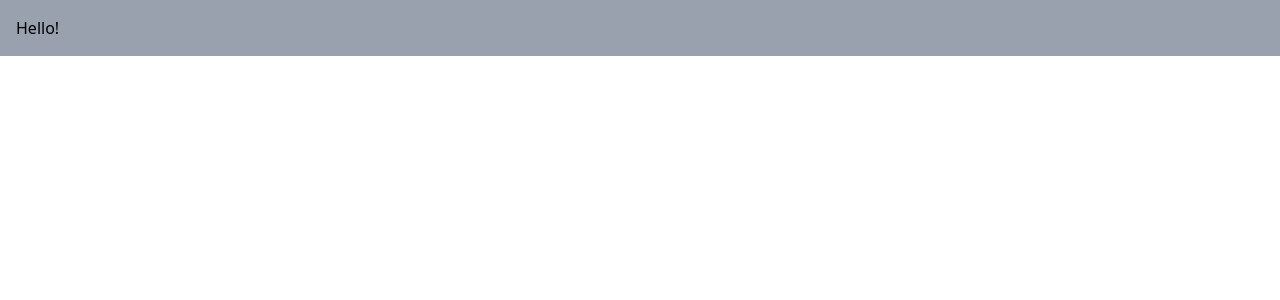
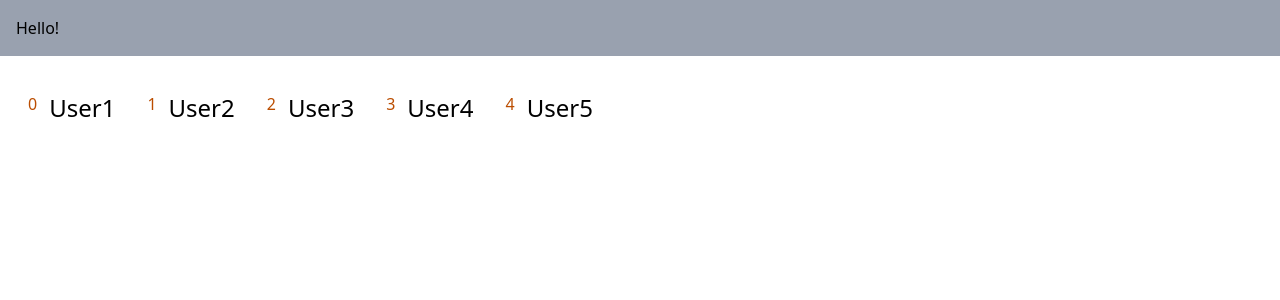
Before and after one commit to Shanna024985/React-todo-web-app, a React (Vite) app in the folder toDoApp/: page / in a window 1280 px wide. Shown: the top 300 px of the page. Built offline with nearby package versions, Linux system fonts and the light colour scheme.

Commit message:
Added new files and finished react state and array rendering

```diff
--- a/toDoApp/src/App.jsx
+++ b/toDoApp/src/App.jsx
@@ -1,15 +1,18 @@
-import { useState } from 'react'
-import reactLogo from './assets/react.svg'
-import viteLogo from '/vite.svg'
 import { NavBar }  from './components/navBar'
 import './App.css'
+import { useState } from 'react'
+import { DivForDisplayingUsers } from './components/divForDisplayingUsers'
 
 function App() {
-  let array = ["User1", "User2", "User3"]
+  let array = ["User1", "User2", "User3", "User4", "User5"]
   return (
     <>
       <NavBar></NavBar>
-
+      <div className='flex gap-8 mt-6 ml-4 p-3'>
+        {array.map((value,index)=>{
+          return <DivForDisplayingUsers data={value} index={index}/>
+        })}
+      </div>
     </>
   )
 }
--- /dev/null
+++ b/toDoApp/src/components/DivForDisplayingUsers.jsx
@@ -0,0 +1,9 @@
+
+export const DivForDisplayingUsers = ({data,index}) => {
+  return (
+    <div className="flex gap-3">
+        <h1 className="text-amber-700">{index}</h1>
+        <p className="text-2xl">{data}</p>
+    </div>
+  )
+}
--- a/toDoApp/src/output.css
+++ b/toDoApp/src/output.css
@@ -518,11 +518,87 @@
   }
 }
 @layer utilities {
+  .collapse {
+    visibility: collapse;
+  }
+  .relative {
+    position: relative;
+  }
+  .mt-6 {
+    margin-top: calc(var(--spacing) * 6);
+  }
+  .mt-7 {
+    margin-top: calc(var(--spacing) * 7);
+  }
+  .ml-3 {
+    margin-left: calc(var(--spacing) * 3);
+  }
+  .ml-4 {
+    margin-left: calc(var(--spacing) * 4);
+  }
+  .block {
+    display: block;
+  }
+  .flex {
+    display: flex;
+  }
+  .inline-flex {
+    display: inline-flex;
+  }
+  .list-item {
+    display: list-item;
+  }
+  .table {
+    display: table;
+  }
+  .border-collapse {
+    border-collapse: collapse;
+  }
+  .transform {
+    transform: var(--tw-rotate-x) var(--tw-rotate-y) var(--tw-rotate-z) var(--tw-skew-x) var(--tw-skew-y);
+  }
+  .resize {
+    resize: both;
+  }
+  .gap-3 {
+    gap: calc(var(--spacing) * 3);
+  }
+  .gap-8 {
+    gap: calc(var(--spacing) * 8);
+  }
+  .border {
+    border-style: var(--tw-border-style);
+    border-width: 1px;
+  }
   .bg-gray-400 {
     background-color: var(--color-gray-400);
   }
+  .p-3 {
+    padding: calc(var(--spacing) * 3);
+  }
   .p-4 {
     padding: calc(var(--spacing) * 4);
+  }
+  .p-5 {
+    padding: calc(var(--spacing) * 5);
+  }
+  .text-2xl {
+    font-size: var(--text-2xl);
+    line-height: var(--tw-leading, var(--text-2xl--line-height));
+  }
+  .text-4xl {
+    font-size: var(--text-4xl);
+    line-height: var(--tw-leading, var(--text-4xl--line-height));
+  }
+  .text-amber-700 {
+    color: var(--color-amber-700);
+  }
+  .underline {
+    text-decoration-line: underline;
+  }
+  .outline {
+    outline-style: var(--tw-outline-style);
+    outline-width: 1px;
   }
 }
 @keyframes spin {
@@ -551,3 +627,38 @@
     animation-timing-function: cubic-bezier(0, 0, 0.2, 1);
   }
 }
+@property --tw-rotate-x {
+  syntax: "*";
+  inherits: false;
+  initial-value: rotateX(0);
+}
+@property --tw-rotate-y {
+  syntax: "*";
+  inherits: false;
+  initial-value: rotateY(0);
+}
+@property --tw-rotate-z {
+  syntax: "*";
+  inherits: false;
+  initial-value: rotateZ(0);
+}
+@property --tw-skew-x {
+  syntax: "*";
+  inherits: false;
+  initial-value: skewX(0);
+}
+@property --tw-skew-y {
+  syntax: "*";
+  inherits: false;
+  initial-value: skewY(0);
+}
+@property --tw-border-style {
+  syntax: "*";
+  inherits: false;
+  initial-value: solid;
+}
+@property --tw-outline-style {
+  syntax: "*";
+  inherits: false;
+  initial-value: solid;
+}
```
